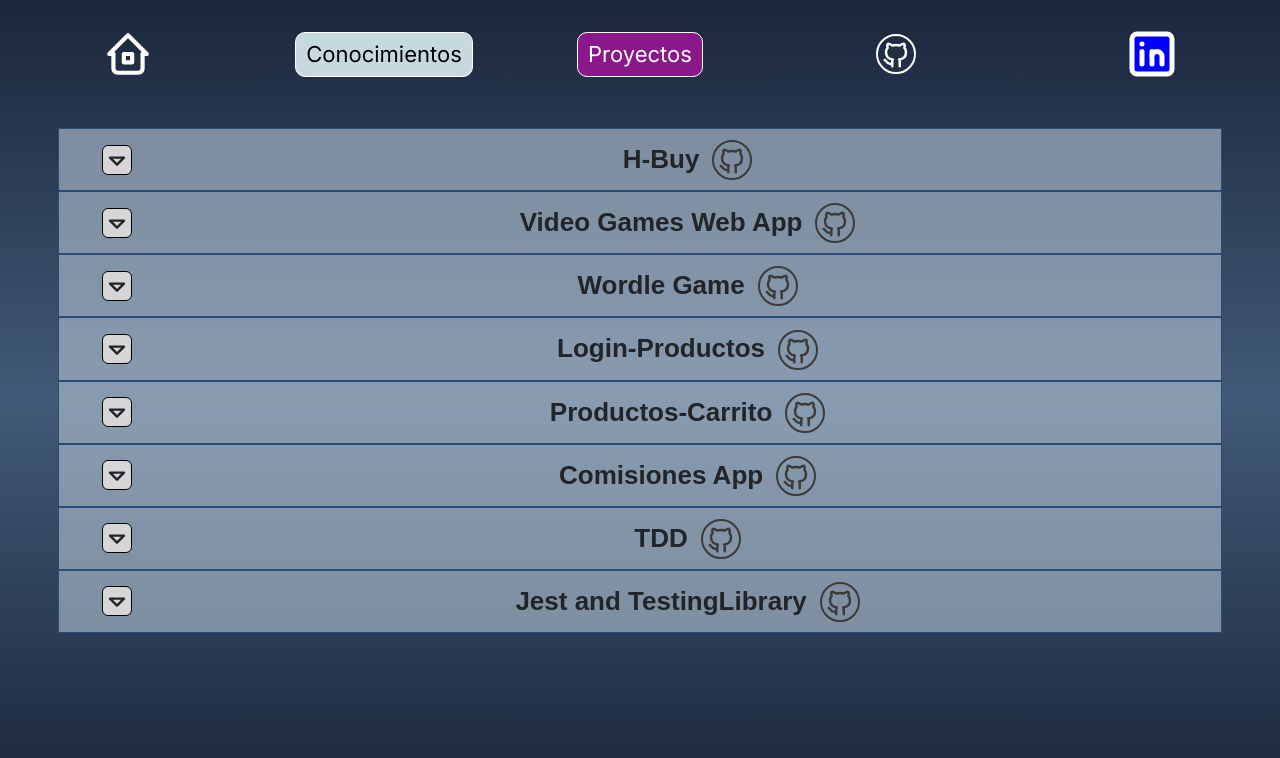
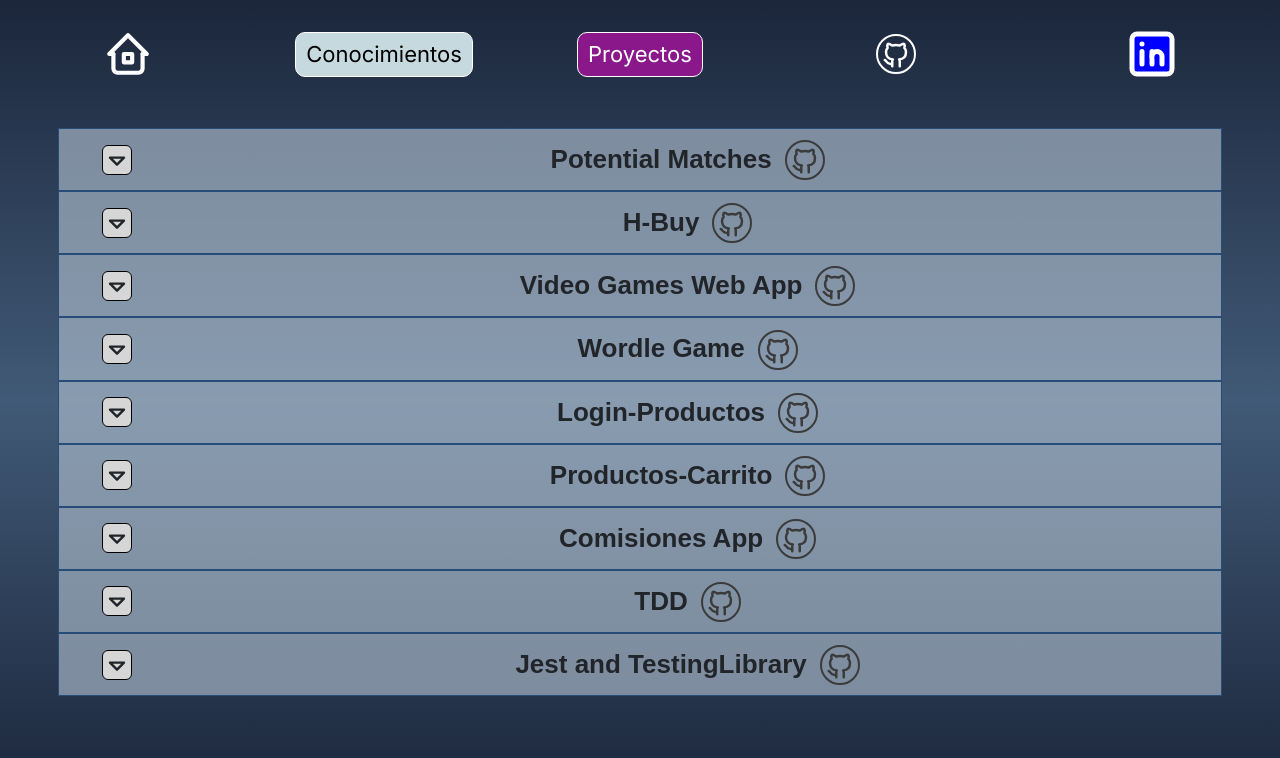
Before and after one commit to Nicoiconi/Portfolio, a Next.js app: page /proyectos in a window 1280 px wide. Shown: the top 758 px of the page. Built offline with nearby package versions, Linux system fonts and the light colour scheme; a web font is replaced by a local one.

Commit message:
add potential matches project

```diff
--- a/src/app/data/projects.js
+++ b/src/app/data/projects.js
@@ -3,6 +3,29 @@ import { wordleGameImages } from "../assets/WordleGame"
 
 
 export const projects = [
+  {
+    name: "Potential Matches",
+    technologies: [
+      "JavaScript",
+      "NextJS",
+      "React",
+      "Redux Toolkit",
+      "Redux Persist",
+      "Axios",
+      "HTML",
+      "CSS",
+      "Tailwind",
+      "Material UI",
+      "Express",
+      "MongoDB",
+      "Mongoose",
+      "Postman",
+      "Node.js",
+    ],
+    description: "Aplicación web diseñada para encontrar el match ideal entre compradores y vendedores. El usuario puede crear publicaciones con precio y por categoría. Cuenta con un panel para comparar publicaciones y crear el match que mas le guste, no permite crear el match si la ganancia es menor o igual 0. Contiene sección de Compradores, Vendedores, Categorías, Publicaciones y Matches. Cada una cuenta con un panel con el listado completo, con filtros y ordenamientos combinados, formulario de creación (con validaciones para evitar duplicados) y vista individual para editar o eliminar.",
+    images: "",
+    github_url: "",
+  },
   {
     name: "H-Buy",
     technologies: [
@@ -26,7 +49,7 @@ export const projects = [
       "Cloudinary",
       "Nodemailer",
       "Mercado Pago",
-      "Node",
+      "Node.js",
       "SCRUM",
       "GitHub",
       "Trello"
@@ -53,7 +76,7 @@ export const projects = [
       "Postman",
       "Cloudinary",
       "Express",
-      "Node",
+      "Node.js",
     ],
     description: "Aplicación web con solicitudes a RAWG API. La carpeta 'front' contiene una renovación del proyecto original. Landing page con botones de acceso a la vista de video juegos y al formulario de creación. Desde la vista de video juegos se presiona un botón para ejecutar el pedido a la api, si no se ingresa una cantidad (máxima de 40) devuelve 20. Funcionalidades de guardar, buscar y borrar en IndexedDB (base de datos del navegador). Filtros combinados por nombre, género, plataforma y rating. Ordenamientos alfabéticos y por rating. Acceso al detalle del video juego presionando el nombre en la tarjeta, si el juego está guardado en la base de datos renderiza un boton para eliminarlo. Manejo de estado con Context + Hook. Las carpetas 'api' y 'client' son el proyecto original, full stack, con características similares. Diferencias: base de datos relacional con MySQL y Sequelize, Cloudinary (almacenamiento de imágenes en la nube) y el estado se administra con Redux + reducer",
     images: "",
```
